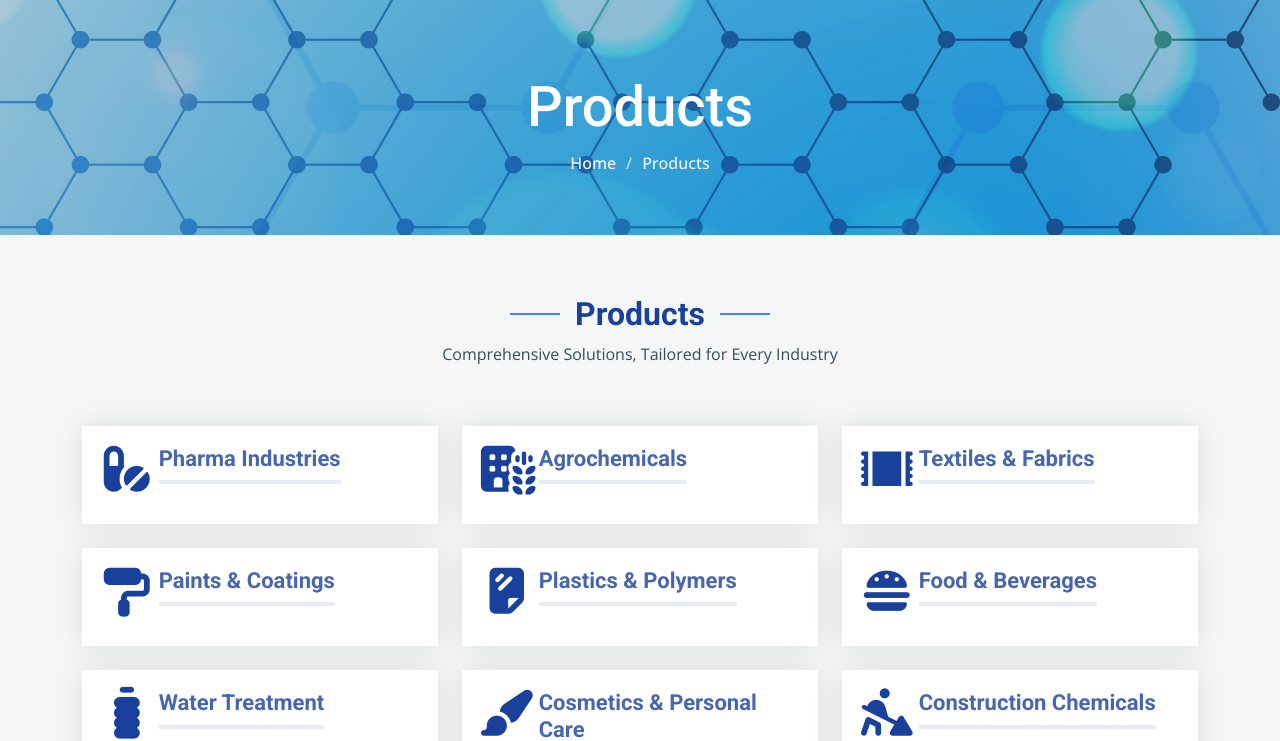
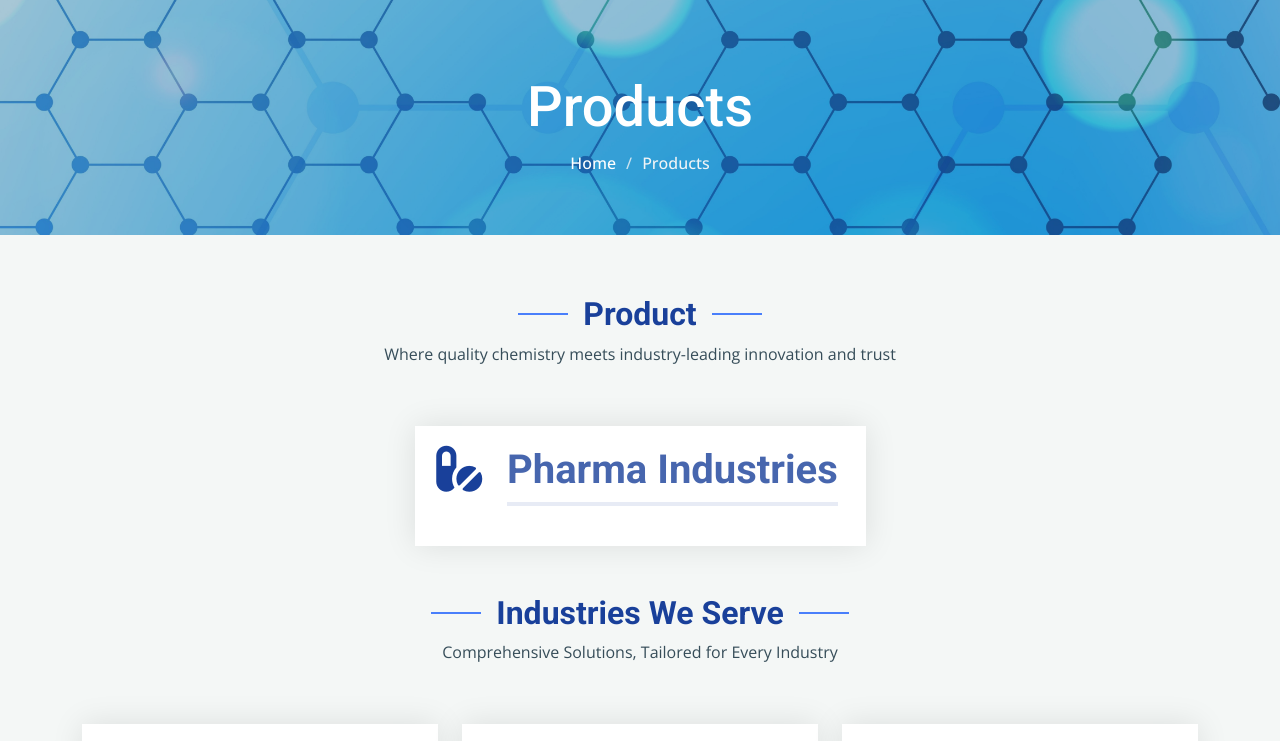
Before and after one commit to Chaitanya-Kolwankar/LAQSH_Website, a plain HTML site: page services.html in a window 1280 px wide. Shown: the part 86-827 px from the top of the page. Drawn offline with nearby package versions, Linux system fonts and the light colour scheme.

Commit message:
products changes

```diff
--- a/assets/css/main.css
+++ b/assets/css/main.css
@@ -1153,6 +1153,17 @@ section,
   transition: 0.3s;
 }
 
+.services .service-item h1 {
+  color: color-mix(in srgb, var(--heading-color), transparent 20%);
+  font-weight: 700;
+  margin: 0 0 20px 0;
+  padding-bottom: 8px;
+  position: relative;
+  display: inline-block;
+  border-bottom: 4px solid color-mix(in srgb, var(--heading-color), transparent 90%);
+  transition: 0.3s;
+}
+
 .services .service-item p {
   line-height: 24px;
   font-size: 14px;
@@ -1175,6 +1186,11 @@ section,
 }
 
 .services .service-item:hover h3 {
+  border-color: var(--accent-color);
+  color: var(--heading-color);
+}
+
+.services .service-item:hover h1 {
   border-color: var(--accent-color);
   color: var(--heading-color);
 }
--- a/services.html
+++ b/services.html
@@ -76,7 +76,31 @@
     <section id="services" class="services section light-background">
       <!-- Section Title -->
       <div class="container section-title" data-aos="fade-up">
-        <h2 class="elem_hover">Products</h2>
+        <h2 class="elem_hover">Product</h2>
+        <p class="elem_hover">
+          Where quality chemistry meets industry-leading innovation and trust
+        </p>
+      </div>
+      <div class="container pb-5">
+        <div class="row gy-4 justify-content-center">
+          <div class="col-lg-5 col-md-12" data-aos="fade-up" data-aos-delay="100">
+            <div class="service-item position-relative elem_hover">
+              <div class="row">
+                <div class="col-2 ps-2">
+                  <div class="icon">
+                    <i class="fa-solid fa-pills"></i>
+                  </div>
+                </div>
+                <div class="col-10">
+                  <h1>Pharma Industries</h1>
+                </div>
+              </div>
+            </div>
+          </div>
+        </div>
+      </div>
+      <div class="container section-title" data-aos="fade-up">
+        <h2 class="elem_hover">Industries We Serve</h2>
         <p class="elem_hover">
           Comprehensive Solutions, Tailored for Every Industry
         </p>
```
